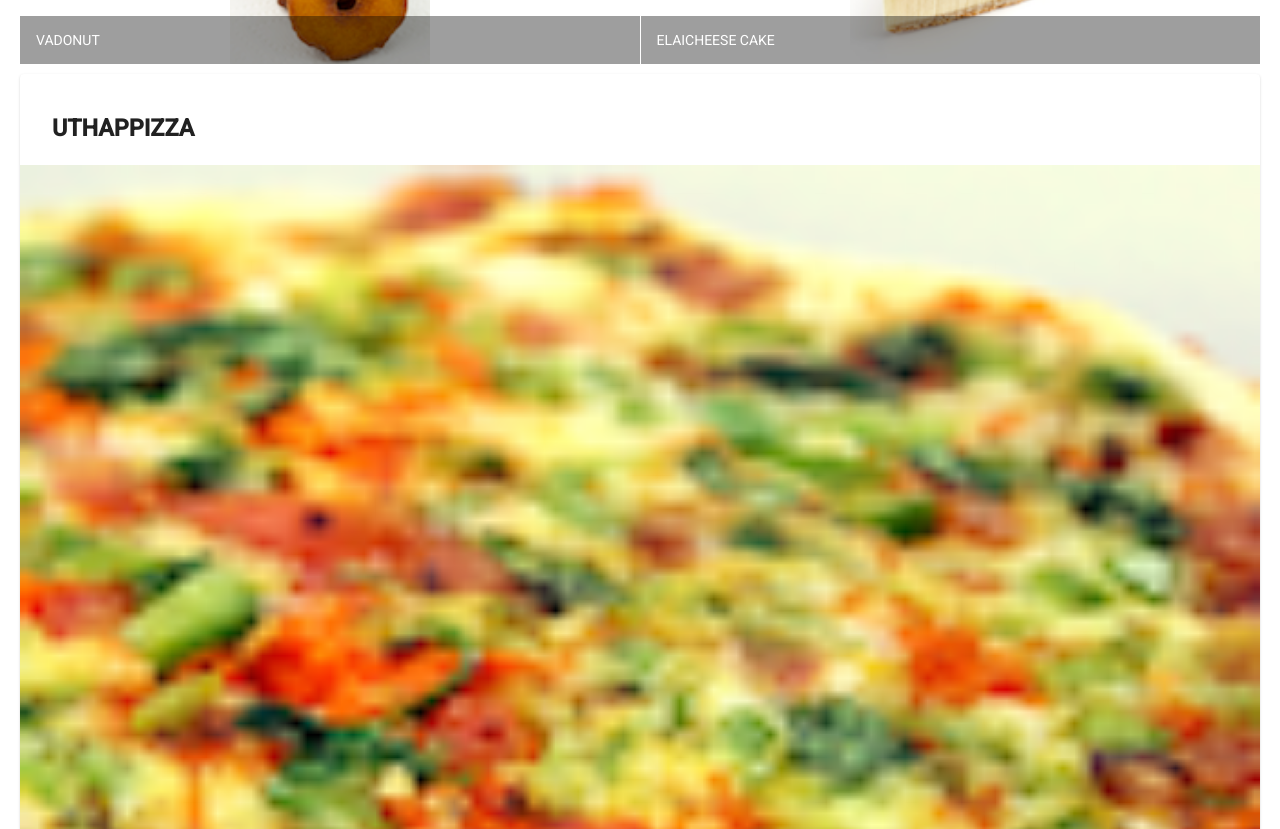
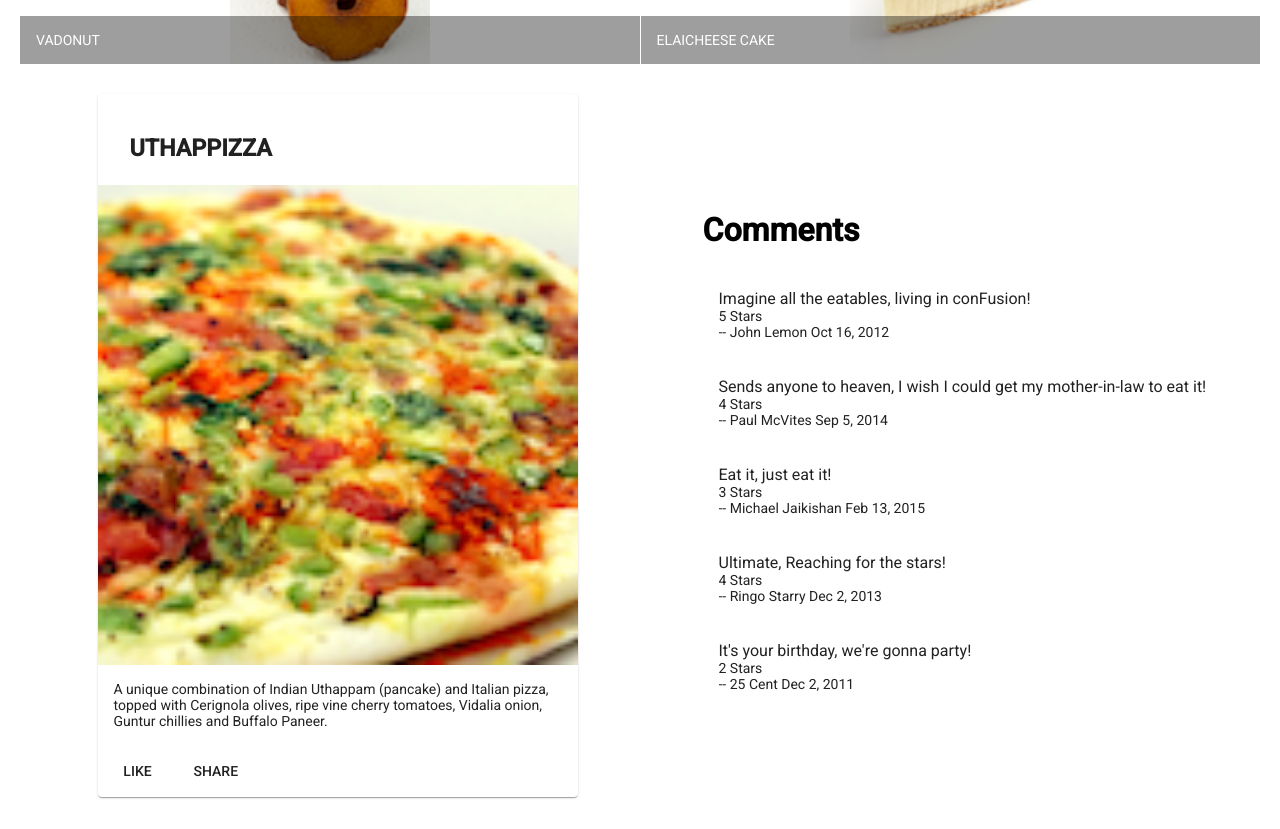
Before and after one commit to wbecker64/Angular-training, an Angular app: page / in a window 1280 px wide. Shown: the part 500-1329 px from the top of the page. Built offline with nearby package versions, Linux system fonts and the light colour scheme.

Commit message:
Commit after practice

```diff
--- /dev/null
+++ b/src/app/dishdetail/dishdetail.component.html
@@ -0,0 +1,40 @@
+<div class="container"
+     fxLayout="row"
+     fxLayout.sm="column"
+     fxLayout.xs="column"
+     fxLayoutAlign.gt-md="space-around center"
+     fxLayoutGap="10px"
+     fxLayoutGap.xs="0">
+
+    <div fxFlex="40">
+        <mat-card *ngIf="dish">
+            <mat-card-header>
+                <mat-card-title>
+                    <h3>{{dish.name | uppercase}}</h3>
+                </mat-card-title>
+            </mat-card-header>
+            <img mat-card-image src={{dish.image}} alt={{dish.name}}>
+            <mat-card-content>
+                <p>{{dish.description}}</p>
+            </mat-card-content>
+            <mat-card-actions>
+                <button mat-button>LIKE</button>
+                <button mat-button>SHARE</button>
+            </mat-card-actions>
+        </mat-card>
+    </div>
+
+    <div fxFlex="40">
+        <mat-list fxFlex *ngIf="dish">
+            <h1>Comments</h1>
+            <mat-list-item *ngFor="let comment of dish.comments">
+                <p matLine> {{comment.comment}} </p>
+                <p matLine> {{comment.rating}} Stars </p>
+                <p matLine>
+                    <span> -- {{comment.author}} {{comment.date | date}} </span>
+                </p>
+            </mat-list-item>
+        </mat-list>
+    </div>
+
+</div>
--- /dev/null
+++ b/src/app/dishdetail/dishdetail.component.ts
@@ -0,0 +1,59 @@
+import { Component, OnInit } from '@angular/core';
+
+const DISH = {
+  id: '0',
+  name: 'Uthappizza',
+  image: '/assets/images/uthappizza.png',
+  category: 'mains',
+  featured: true,
+  label: 'Hot',
+  price: '4.99',
+  // tslint:disable-next-line:max-line-length
+  description: 'A unique combination of Indian Uthappam (pancake) and Italian pizza, topped with Cerignola olives, ripe vine cherry tomatoes, Vidalia onion, Guntur chillies and Buffalo Paneer.',
+  comments: [
+    {
+      rating: 5,
+      comment: 'Imagine all the eatables, living in conFusion!',
+      author: 'John Lemon',
+      date: '2012-10-16T17:57:28.556094Z'
+    },
+    {
+      rating: 4,
+      comment: 'Sends anyone to heaven, I wish I could get my mother-in-law to eat it!',
+      author: 'Paul McVites',
+      date: '2014-09-05T17:57:28.556094Z'
+    },
+    {
+      rating: 3,
+      comment: 'Eat it, just eat it!',
+      author: 'Michael Jaikishan',
+      date: '2015-02-13T17:57:28.556094Z'
+    },
+    {
+      rating: 4,
+      comment: 'Ultimate, Reaching for the stars!',
+      author: 'Ringo Starry',
+      date: '2013-12-02T17:57:28.556094Z'
+    },
+    {
+      rating: 2,
+      comment: 'It\'s your birthday, we\'re gonna party!',
+      author: '25 Cent',
+      date: '2011-12-02T17:57:28.556094Z'
+    }
+  ]
+};
+
+@Component({
+  selector: 'app-dishdetail',
+  templateUrl: './dishdetail.component.html',
+  styleUrls: ['./dishdetail.component.scss']
+})
+export class DishdetailComponent implements OnInit {
+  dish = DISH;
+  constructor() { }
+
+  ngOnInit(): void {
+  }
+
+}
--- a/src/app/menu/menu.component.html
+++ b/src/app/menu/menu.component.html
@@ -16,20 +16,6 @@
         </mat-grid-list>
     </div>
     <div fxFlex *ngIf="selectedDish">
-        <mat-card>
-            <mat-card-header>
-                <mat-card-title>
-                    <h3>{{selectedDish.name | uppercase}}</h3>
-                </mat-card-title>
-            </mat-card-header>
-            <img mat-card-image src={{selectedDish.image}} alt={{selectedDish.name}}>
-            <mat-card-content>
-                <p>{{selectedDish.description}}</p>
-            </mat-card-content>
-            <mat-card-actions>
-                <button mat-button>LIKE</button>
-                <button mat-button>SHARE</button>
-            </mat-card-actions>
-        </mat-card>
+        <app-dishdetail></app-dishdetail>
     </div>
 </div>
```
Also changed, not shown: src/app/app.module.ts (+6 -2 lines), src/app/dishdetail/dishdetail.component.scss (added), 1 other file (tests, documents, lock files or other folders).
